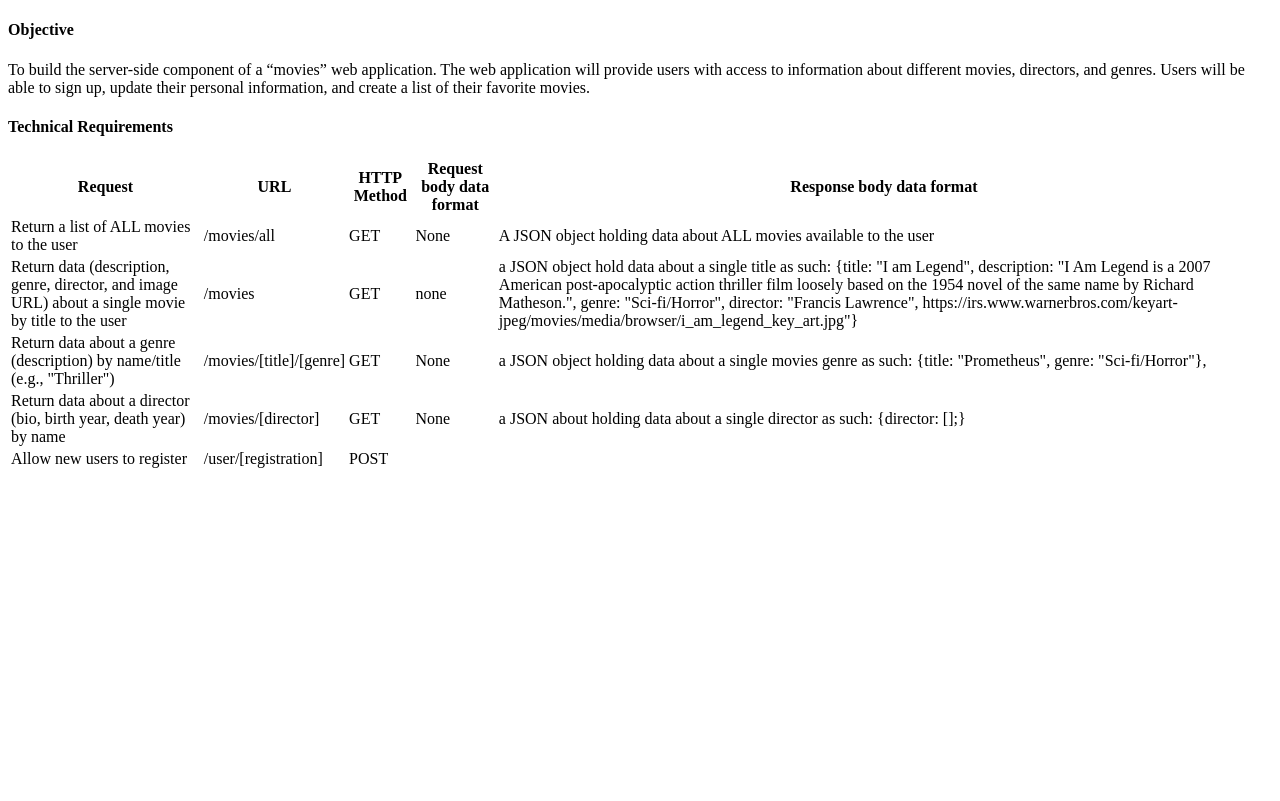
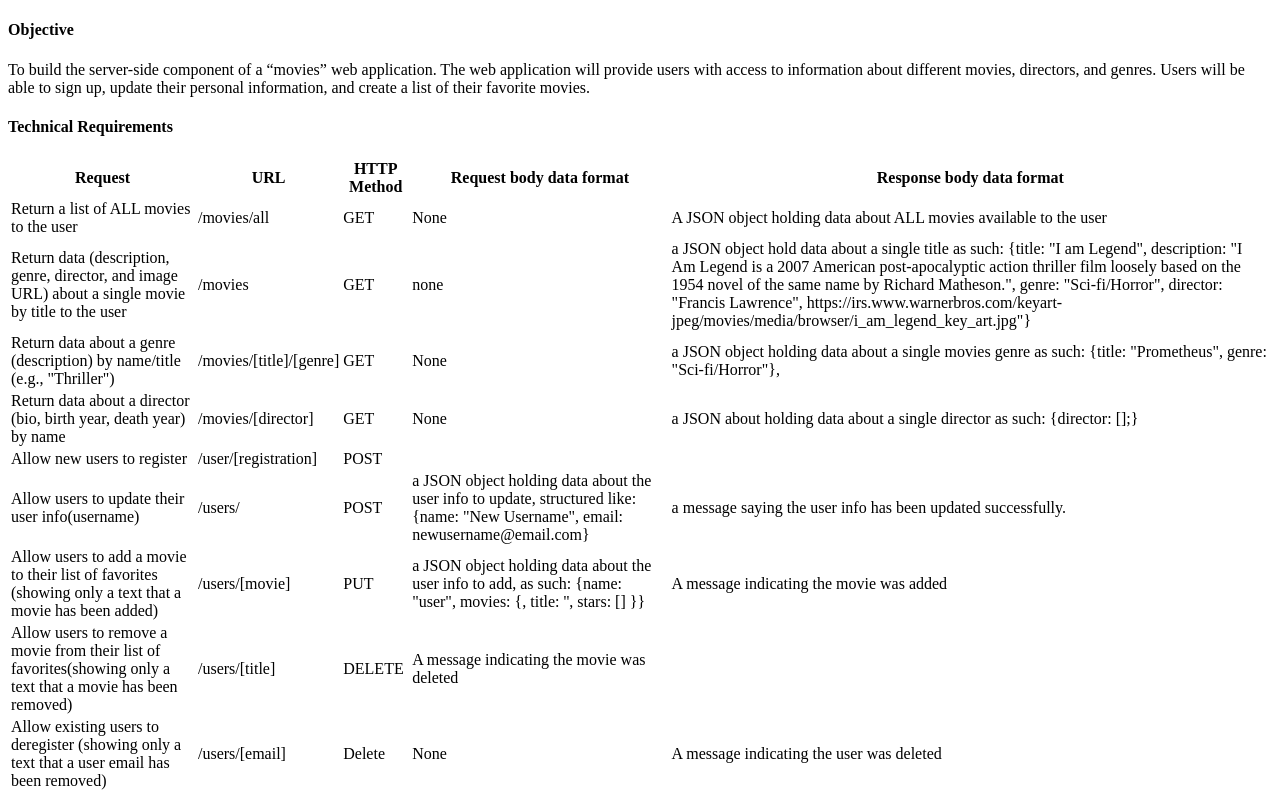
Before and after one commit to jdlovin7185/movie-api, a website: page public/documentation.html in a window 1280 px wide. Drawn offline with Linux system fonts and the light colour scheme.

Commit message:
express?

```diff
--- a/public/documentation.html
+++ b/public/documentation.html
@@ -52,6 +52,33 @@
         <td>/user/[registration]</td>
         <td>POST</td>
         <td></td>
+        <td></td>
+      </tr>
+      <tr>
+        <td>Allow users to update their user info(username)</td>
+        <td>/users/</td>
+        <td>POST</td>
+        <td>a JSON object holding data about the user info to update, structured like: {name: "New Username", email: newusername@email.com}</td>
+        <td>a message saying the user info has been updated successfully.</td>
+      </tr>
+      <tr>
+        <td>Allow users to add a movie to their list of favorites (showing only a text that a movie has been added)</td>
+        <td>/users/[movie]</td>
+        <td>PUT</td>
+        <td>a JSON object holding data about the user info to add, as such: {name: "user", movies: {, title: '', stars: [] }}</td>
+        <td>A message indicating the movie was added</td>
+      </tr>
+        <td>Allow users to remove a movie from their list of favorites(showing only a text that a movie has been removed)</td>
+        <td>/users/[title]</td>
+        <td>DELETE</td>
+        <td>A message indicating the movie was deleted</td>
+      </tr>
+      <tr>
+        <td>Allow existing users to deregister (showing only a text that a user email has been removed)</td>
+        <td>/users/[email]</td>
+        <td>Delete</td>
+        <td>None</td>
+        <td>A message indicating the user was deleted</td>
       </tr>
     </table>
   </body>
```
